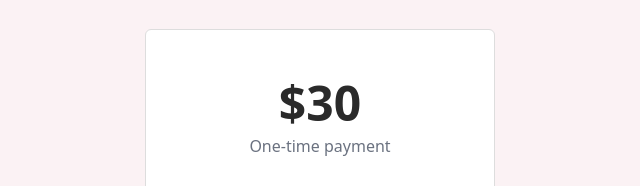
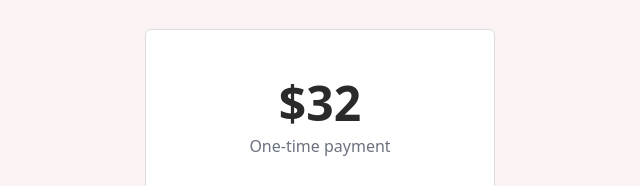
Before and after one commit to medisapp/medisapp.github.io, a website built with Parcel: page pricing.html in a window 1280 px wide. Shown: the part 185-371 px from the top of the page, 320-960 px from the left. Built offline with nearby package versions, Linux system fonts and the light colour scheme; a script that the page names is missing.

Commit message:
Adjust pricing

```diff
--- a/package.json
+++ b/package.json
@@ -4,7 +4,7 @@
   "description": "The official website of Medis. This repo is used to track issues related with the Medis app. Feel free to open an issue here if you find any bugs of Medis.",
   "scripts": {
     "start": "parcel *.html",
-    "build": "rm -rf docs && cp -R static docs && NODE_ENV=production parcel build *.html --public-url '.' --dist-dir docs"
+    "build": "rm -rf docs && cp -R static docs && NODE_OPTIONS=--no-experimental-fetch NODE_ENV=production parcel build *.html --public-url '.' --dist-dir docs"
   },
   "repository": {
     "type": "git",
--- a/pricing.html
+++ b/pricing.html
@@ -13,7 +13,7 @@
       <section class="pricing">
         <h1>Pricing for individuals and teams</h1>
         <div class="pricing__item">
-          <div class="pricing__amount">$30</div>
+          <div class="pricing__amount">$32</div>
           <div class="pricing__type">One-time payment</div>
           <ul class="pricing__details">
             <li>1 user, up to 2 devices</li>
```
Also changed, not shown: docs/pricing.html (+1 -1 lines).
